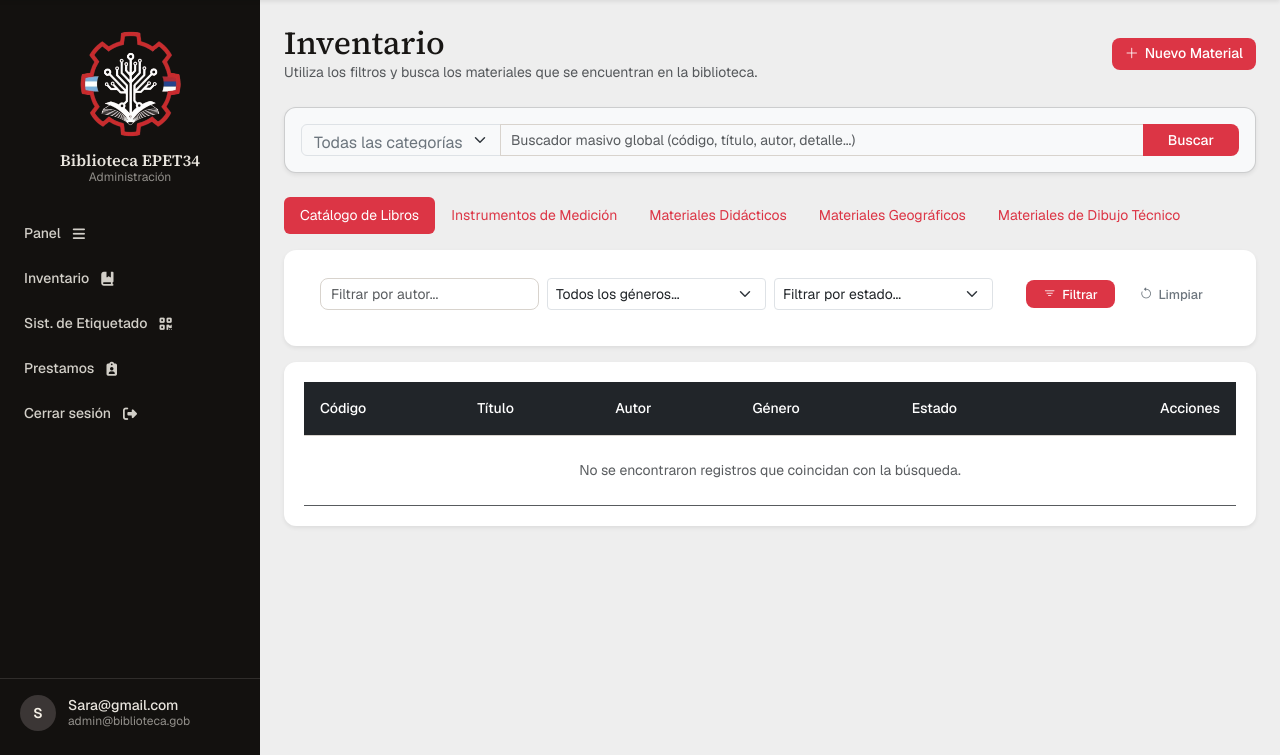
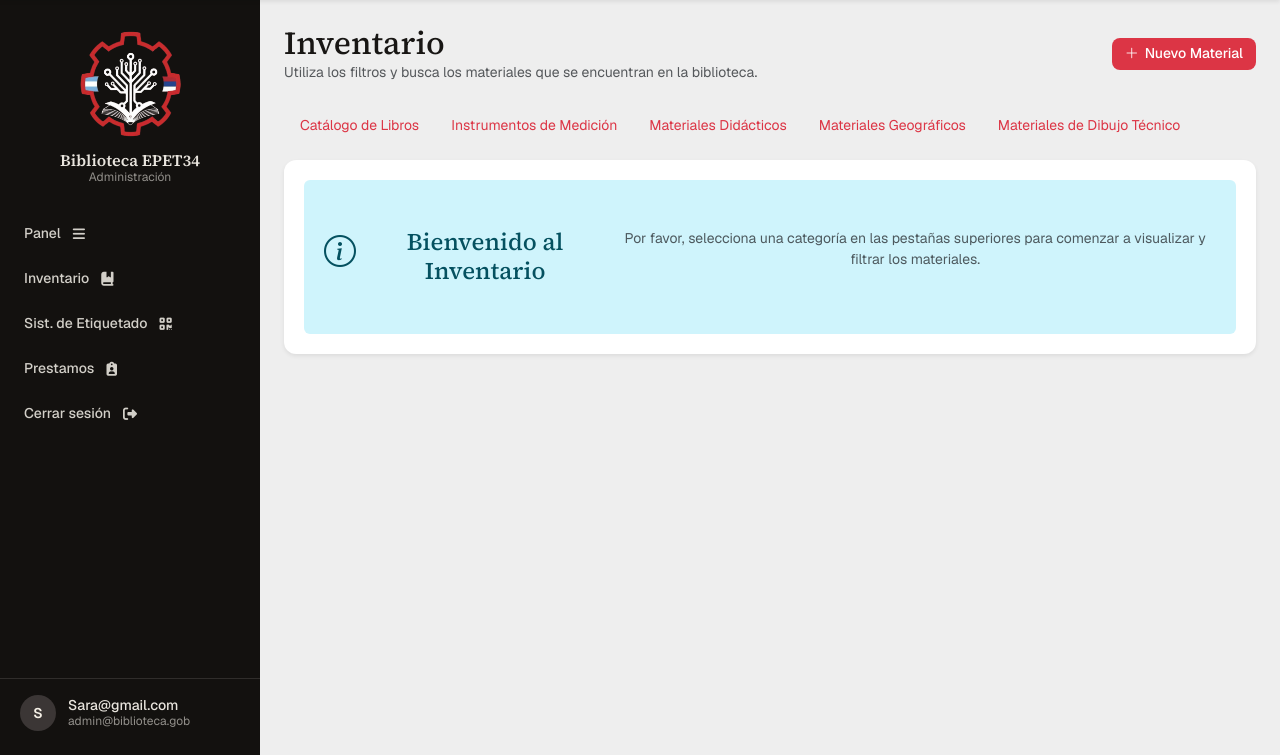
Before and after one commit to sarabermudez28/biblioteca-sql, a PHP site: page /inventario/index.php in a window 1280 px wide. Shown: the part 45-800 px from the top of the page. Run offline with PHP 8.4, Linux system fonts and the light colour scheme; a user stored in the database is signed in; data comes from the database, SQL or seed files in the repository; tables that the repository leaves empty or names only in its code hold one stand-in row (values such as "Sample post").

Commit message:
arreglos generales
Arreglos generales 1y 2

```diff
--- a/inventario/index.php
+++ b/inventario/index.php
@@ -35,30 +35,6 @@ include __DIR__ . '/../includes/layout_header.php';
         </a>
     </div>
 
-    <!-- Buscador Masivo Global con Selector de Categoría -->
-    <div class="card shadow-sm mb-4 p-3 bg-light">
-        <form method="GET" action="index.php" class="d-flex gap-1 flex-wrap align-items-center">
-            <input type="hidden" name="cat" value="<?= htmlspecialchars($cat_key) ?>">
-            <div class="input-group">
-                <select name="id_categoria_filtro" class="form-select bg-light text-secondary border-end" style="max-width: 200px;" onchange="this.form.submit()">
-                    <option value="">Todas las categorías</option>
-                    <?php foreach ($lista_categorias as $cat): ?>
-                        <option value="<?= $cat['id_categoria'] ?>" <?= (isset($_GET['id_categoria_filtro']) && $_GET['id_categoria_filtro'] == $cat['id_categoria']) ? 'selected' : '' ?>>
-                            <?= htmlspecialchars($cat['nombre']) ?>
-                        </option>
-                    <?php endforeach; ?>
-                </select>
-                <input type="text" name="q" class="form-control shadow-none" placeholder="Buscador masivo global (código, título, autor, detalle...)" value="<?= htmlspecialchars($_GET['q'] ?? '') ?>">
-                <?php if (!empty($_GET['q']) || !empty($_GET['id_categoria_filtro'])): ?>
-                    <a href="index.php?cat=<?= htmlspecialchars($cat_key) ?>" class="btn btn-outline-secondary text-muted d-flex align-items-center justify-content-center px-3" title="Limpiar búsqueda">
-                        <i class="bi bi-x-lg"></i>
-                    </a>
-                <?php endif; ?>
-                <button type="submit" class="btn btn-danger px-4">Buscar</button>
-            </div>
-        </form>
-    </div>
-
     <!-- Formulario para Pestañas y Filtros Específicos -->
     <form method="GET" action="index.php">
         <input type="hidden" name="cat" value="<?= htmlspecialchars($cat_key) ?>">
@@ -69,19 +45,29 @@ include __DIR__ . '/../includes/layout_header.php';
             <input type="hidden" name="id_categoria_filtro" value="<?= htmlspecialchars($_GET['id_categoria_filtro']) ?>">
         <?php endif; ?>
 
-        <!-- Pestañas automáticas con enlaces rojos -->
-        <ul class="nav nav-pills mb-3">
+        <!-- Pestañas automáticas y botón para deseleccionar categoría -->
+        <div class="d-flex align-items-center justify-content-between flex-wrap gap-2 mb-3">
+            <ul class="nav nav-pills mb-0">
                 <?php foreach ($categorias_config as $key => $data): ?>
                     <li class="nav-item">
                         <a class="nav-link <?= $cat_key === $key ? 'bg-danger text-white active' : 'text-danger' ?>"
-                        href="index.php?cat=<?= $key ?><?= !empty($_GET['q']) ? '&q=' . urlencode($_GET['q']) : '' ?><?= !empty($_GET['id_categoria_filtro']) ? '&id_categoria_filtro=' . urlencode($_GET['id_categoria_filtro']) : '' ?>">
+                            href="index.php?cat=<?= $key ?>">
                             <?= $data['titulo'] ?>
                         </a>
                     </li>
                 <?php endforeach; ?>
             </ul>
 
-        <!-- Filtros dinámicos específicos -->
+            <!-- Botón para deseleccionar / quitar categoría -->
+            <?php if (!empty($cat_key)): ?>
+                <a href="index.php" class="btn btn-outline-secondary btn-sm">
+                    <i class="bi bi-x-circle me-1"></i> Quitar selección
+                </a>
+            <?php endif; ?>
+        </div>
+
+        <!-- Filtros dinámicos específicos (Solo se muestran si hay una categoría seleccionada) -->
+        <?php if ($config !== null): ?>
             <div class="card shadow-sm border-0 mb-3">
                 <div class="card-body bg-white py-0 px-3">
                     <div class="row g-2 align-items-center py-2">
@@ -91,20 +77,28 @@ include __DIR__ . '/../includes/layout_header.php';
                                     <select name="<?= htmlspecialchars($filtro['name']) ?>" class="form-select form-select-sm">
                                         <option value=""><?= htmlspecialchars($filtro['placeholder']) ?></option>
                                         <?php foreach ($filtro['options'] as $generoTexto): ?>
-                                        <option value="<?= htmlspecialchars($generoTexto) ?>" <?= (($_GET[$filtro['name']] ?? '') == $generoTexto) ? 'selected' : '' ?>>
+                                            <?php
+                                            $esSeleccionado = (isset($_GET[$filtro['name']]) && $_GET[$filtro['name']] !== '' && $_GET[$filtro['name']] == $generoTexto);
+                                            ?>
+                                            <option value="<?= htmlspecialchars($generoTexto) ?>" <?= $esSeleccionado ? 'selected' : '' ?>>
                                                 <?= htmlspecialchars($generoTexto) ?>
                                             </option>
                                         <?php endforeach; ?>
                                     </select>
+
                                 <?php elseif (isset($filtro['type']) && $filtro['type'] === 'select_estado'): ?>
                                     <select name="<?= htmlspecialchars($filtro['name']) ?>" class="form-select form-select-sm">
                                         <option value=""><?= htmlspecialchars($filtro['placeholder']) ?></option>
                                         <?php foreach ($filtro['options'] as $est): ?>
-                                        <option value="<?= $est['id_estado_material'] ?>" <?= (($_GET[$filtro['name']] ?? '') == $est['id_estado_material']) ? 'selected' : '' ?>>
+                                            <?php
+                                            $esEstSeleccionado = (isset($_GET[$filtro['name']]) && $_GET[$filtro['name']] !== '' && $_GET[$filtro['name']] == $est['id_estado_material']);
+                                            ?>
+                                            <option value="<?= $est['id_estado_material'] ?>" <?= $esEstSeleccionado ? 'selected' : '' ?>>
                                                 <?= htmlspecialchars($est['desc_estado_material']) ?>
                                             </option>
                                         <?php endforeach; ?>
                                     </select>
+
                                 <?php else: ?>
                                     <input type="text" name="<?= htmlspecialchars($filtro['name']) ?>" class="form-control form-control-sm" placeholder="<?= htmlspecialchars($filtro['placeholder']) ?>" value="<?= htmlspecialchars($_GET[$filtro['name']] ?? '') ?>">
                                 <?php endif; ?>
@@ -121,12 +115,19 @@ include __DIR__ . '/../includes/layout_header.php';
                     </div>
                 </div>
             </div>
+        <?php endif; ?>
     </form>
-    <!-- Tabla dinámica -->
+
+    <!-- Tabla dinámica / Contenido -->
     <div class="card shadow-sm border-0">
-
-
-        <!-- Paginación con Flechas Centrada -->
+        <?php if ($config === null): ?>
+            <div class="alert alert-info text-center py-5 m-0 border-0">
+                <i class="bi bi-info-circle fs-2 d-block mb-2"></i>
+                <h4>Bienvenido al Inventario</h4>
+                <p class="mb-0 text-muted">Por favor, selecciona una categoría en las pestañas superiores para comenzar a visualizar y filtrar los materiales.</p>
+            </div>
+        <?php else: ?>
+            <!-- Paginación con Flechas y Salto Directo a Página -->
             <?php if (isset($total_paginas) && $total_paginas > 1): ?>
                 <?php
                 // Construir query string auxiliar para mantener filtros y categoría en la paginación
@@ -135,7 +136,7 @@ include __DIR__ . '/../includes/layout_header.php';
                 $query_string = http_build_query($params_url);
                 $query_string = $query_string ? '&' . $query_string : '';
                 ?>
-            <div class="d-flex justify-content-center py-3 bg-white border-top">
+                <div class="d-flex justify-content-center align-items-center py-3 bg-white border-top flex-wrap gap-3">
                     <nav aria-label="Paginación compacta centrado">
                         <ul class="pagination pagination-sm m-0">
                             <!-- Botón Anterior -->
@@ -148,7 +149,7 @@ include __DIR__ . '/../includes/layout_header.php';
                             <!-- Indicador compacto (Ej: 1/5) -->
                             <li class="page-item disabled">
                                 <span class="page-link bg-light text-dark px-2 py-1 border-0">
-                                <?= $pagina_actual ?>/<?= $total_paginas ?>
+                                    <?= $pagina_actual ?> / <?= $total_paginas ?>
                                 </span>
                             </li>
 
@@ -160,8 +161,32 @@ include __DIR__ . '/../includes/layout_header.php';
                             </li>
                         </ul>
                     </nav>
+
+                    <!-- Formulario de Salto Directo a Página -->
+                    <form method="GET" action="index.php" class="d-flex align-items-center gap-1 m-0">
+                        <!-- Mantenemos todos los parámetros actuales en campos ocultos -->
+                        <input type="hidden" name="cat" value="<?= htmlspecialchars($cat_key) ?>">
+                        <?php if (!empty($_GET['q'])): ?>
+                            <input type="hidden" name="q" value="<?= htmlspecialchars($_GET['q']) ?>">
+                        <?php endif; ?>
+                        <?php if (!empty($_GET['id_categoria_filtro'])): ?>
+                            <input type="hidden" name="id_categoria_filtro" value="<?= htmlspecialchars($_GET['id_categoria_filtro']) ?>">
+                        <?php endif; ?>
+                        <?php foreach ($config['filtros'] as $filtro): ?>
+                            <?php if (!empty($_GET[$filtro['name']])): ?>
+                                <input type="hidden" name="<?= htmlspecialchars($filtro['name']) ?>" value="<?= htmlspecialchars($_GET[$filtro['name']]) ?>">
+                            <?php endif; ?>
+                        <?php endforeach; ?>
+
+                        <span class="text-muted small">Ir a pág:</span>
+                        <input type="number" name="pagina" min="1" max="<?= $total_paginas ?>" value="<?= $pagina_actual ?>" class="form-control form-control-sm text-center" style="width: 65px;" required>
+                        <button type="submit" class="btn btn-outline-secondary btn-sm px-2" title="Ir a la página">
+                            <i class="bi bi-arrow-right"></i>
+                        </button>
+                    </form>
                 </div>
             <?php endif; ?>
+
 
             <div class="table-responsive">
                 <table class="table table-hover align-middle mb-0">
@@ -184,7 +209,6 @@ include __DIR__ . '/../includes/layout_header.php';
                             <?php foreach ($resultados as $row): ?>
                                 <?php
                                 $estadoTexto = $row['estado_material'] ?? $row['estado'] ?? '-';
-                            // Determinar color de la etiqueta (Rojo si contiene roto/dañado/malo, Verde caso contrario)
                                 $esRoto = (stripos($estadoTexto, 'roto') !== false || stripos($estadoTexto, 'dañado') !== false || stripos($estadoTexto, 'malo') !== false);
                                 $badgeClass = $esRoto ? 'bg-danger' : 'bg-success';
                                 ?>
@@ -229,9 +253,8 @@ include __DIR__ . '/../includes/layout_header.php';
                     </tbody>
                 </table>
             </div>
-
+        <?php endif; ?>
     </div>
-
 
     <!-- ========================================== -->
     <!-- MODAL 1: VER DETALLES DEL MATERIAL         -->
@@ -285,7 +308,7 @@ include __DIR__ . '/../includes/layout_header.php';
                 <form action="actualizar_material.php" method="POST">
                     <div class="modal-header bg-danger text-white">
                         <h5 class="modal-title" id="modalEditarMaterialLabel">
-                            <i class="bi bi-pencil-square me-2"></i>Editar Material (<?= htmlspecialchars($config['titulo']) ?>)
+                            <i class="bi bi-pencil-square me-2"></i>Editar Material (<?= htmlspecialchars($config['titulo'] ?? '') ?>)
                         </h5>
                         <button type="button" class="btn-close btn-close-white" data-bs-dismiss="modal" aria-label="Cerrar"></button>
                     </div>
@@ -304,7 +327,7 @@ include __DIR__ . '/../includes/layout_header.php';
                             <input type="text" class="form-control" id="edit_col2" name="col2">
                         </div>
 
-                        <?php if (($config['columnas'][3] ?? '-') !== '-'): ?>
+                        <?php if (isset($config) && ($config['columnas'][3] ?? '-') !== '-'): ?>
                             <div class="mb-3">
                                 <label for="edit_col3" class="form-label fw-semibold"><?= htmlspecialchars($config['columnas'][3]) ?></label>
                                 <input type="text" class="form-control" id="edit_col3" name="col3">
--- a/inventario/obtener_inventario.php
+++ b/inventario/obtener_inventario.php
@@ -99,13 +99,23 @@ $categorias_config = [
     ]
 ];
 
-// Categoría activa por URL
-$cat_key = $_GET['cat'] ?? 'libros';
-if (!isset($categorias_config[$cat_key])) {
-    $cat_key = 'libros';
+// Categoría activa por URL (sin forzar 'libros')
+$cat_key = $_GET['cat'] ?? '';
+
+// Verificamos si la categoría solicitada existe en la configuración
+if (!array_key_exists($cat_key, $categorias_config)) {
+    $cat_key = '';
 }
-$config = $categorias_config[$cat_key];
 
+// Si hay una categoría seleccionada cargamos su configuración, de lo contrario dejamos null
+$config = ($cat_key !== '') ? $categorias_config[$cat_key] : null;
+
+$resultados = [];
+$total_paginas = 1;
+$pagina_actual = 1;
+
+// Solo ejecutamos consultas si el usuario ha seleccionado una categoría
+if ($config !== null) {
     // Construcción dinámica de la consulta SQL base
     $sql_base = "FROM inventario i
                  {$config['joins']}
@@ -167,4 +177,4 @@ $sql_final = "SELECT i.id_material, {$config['campos_select'][0]}, {$config['cam
     $stmt = db()->prepare($sql_final);
     $stmt->execute($params);
     $resultados = $stmt->fetchAll();
-?>
+}
```
Lines whose indentation alone changed are shown as unchanged.
